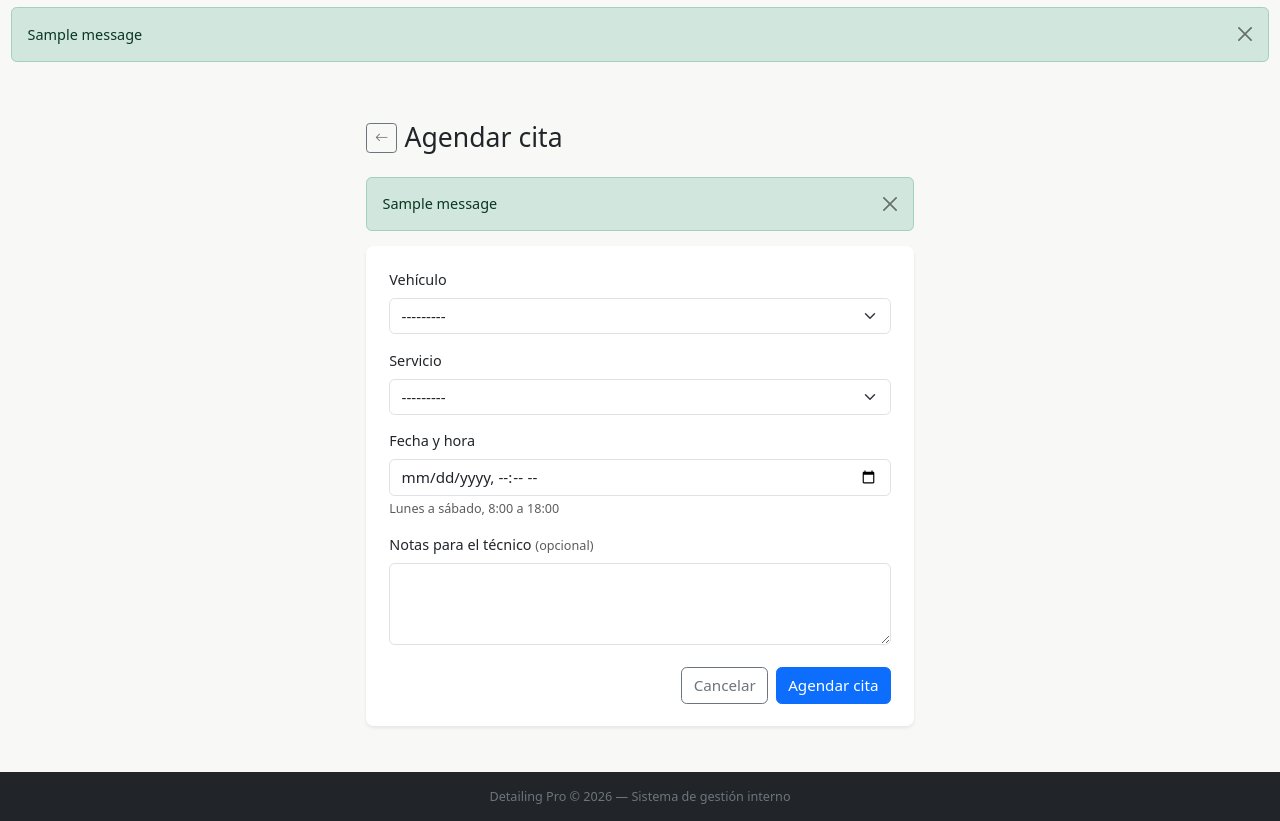
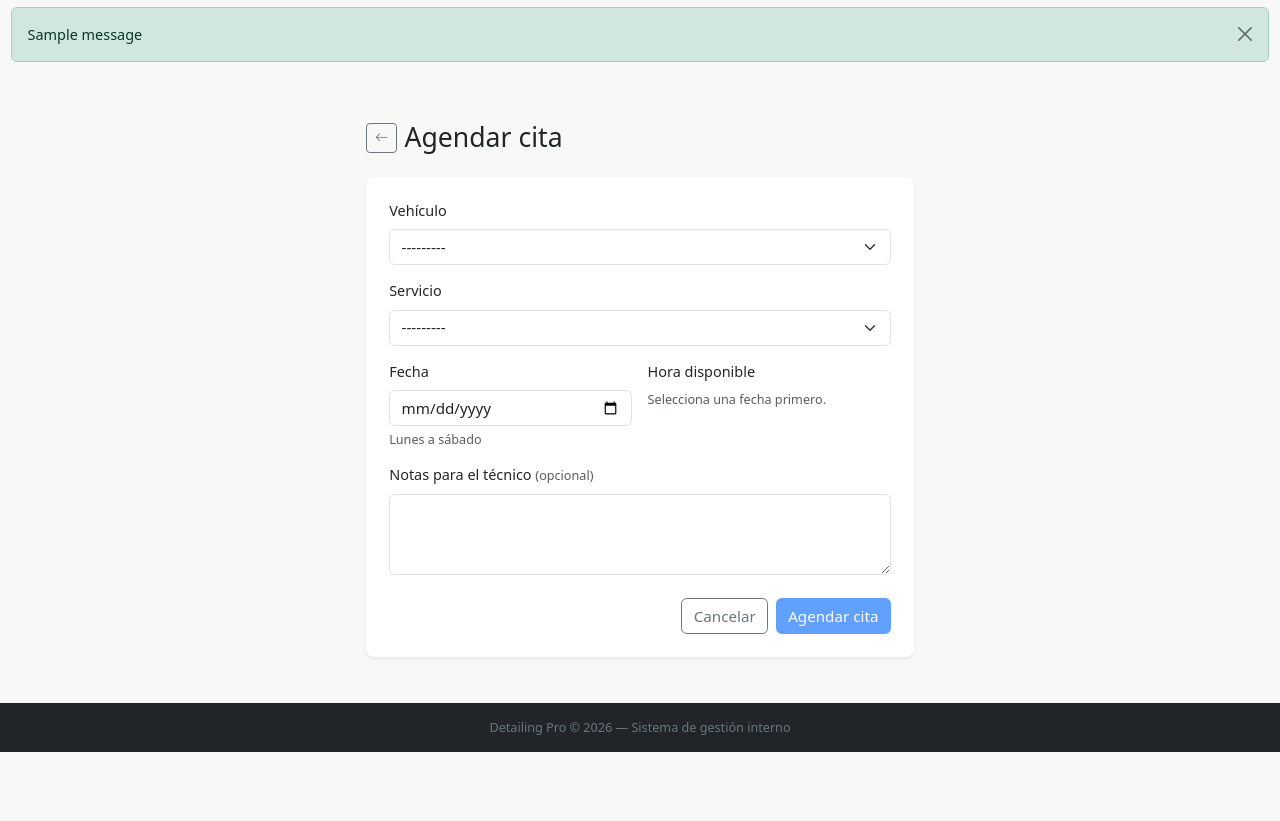
Before and after one commit to ChriisCG3312/CarDetailingX, a Django app: page /citas/nueva/ in a window 1280 px wide. Shown: the part 59-880 px from the top of the page. After the commit the page ends 811 px from the top, so only its background shows below. Run offline with Django 5.2, Linux system fonts and the light colour scheme; a user stored in the database is signed in; tables that the repository leaves empty hold one stand-in row (values such as "Sample post"); one stand-in notice (Sample message) is shown.

Commit message:
modificacion de agendar citas

```diff
--- a/apps/citas/forms.py
+++ b/apps/citas/forms.py
@@ -1,6 +1,14 @@
 """Formularios del módulo de Citas."""
 from django import forms
+from django.utils import timezone
+
+from apps.servicios.models import Servicio
 from .models import Cita, Vehiculo, Pago
+
+
+HORA_APERTURA = 8
+HORA_CIERRE = 18
+DIAS_ATENCION = set(range(6))  # lunes=0 … sábado=5
 
 
 class VehiculoForm(forms.ModelForm):
@@ -15,6 +23,24 @@ class VehiculoForm(forms.ModelForm):
             'placas': forms.TextInput(attrs={'class': 'form-control'}),
             'foto': forms.FileInput(attrs={'class': 'form-control'}),
         }
+
+    def clean_anio(self):
+        anio = self.cleaned_data['anio']
+        actual = timezone.now().year
+        if not (1990 <= anio <= actual + 1):
+            raise forms.ValidationError("El año del vehículo no es válido")
+        return anio
+
+    def clean_foto(self):
+        foto = self.cleaned_data.get('foto')
+        if not foto or not hasattr(foto, 'name'):
+            return foto
+        ext = foto.name.split('.')[-1].lower()
+        if ext not in ['jpg', 'jpeg', 'png']:
+            raise forms.ValidationError("Solo se permiten imágenes JPG o PNG")
+        if foto.size > 2 * 1024 * 1024:
+            raise forms.ValidationError("La imagen no puede pesar más de 2MB")
+        return foto
 
 
 class CitaForm(forms.ModelForm):
@@ -39,6 +65,64 @@ class CitaForm(forms.ModelForm):
         super().__init__(*args, **kwargs)
         if usuario and not usuario.es_admin:
             self.fields['vehiculo'].queryset = Vehiculo.objects.filter(cliente=usuario)
+        # solo servicios activos (RF-03)
+        self.fields['servicio'].queryset = Servicio.objects.filter(activo=True)
+
+    def clean_fecha_hora(self):
+        fecha_hora = self.cleaned_data.get('fecha_hora')
+        if not fecha_hora:
+            return fecha_hora
+
+        # convertir a hora local antes de validar
+        fecha_hora_local = timezone.localtime(fecha_hora)
+
+        # fecha futura
+        if fecha_hora <= timezone.now():
+            raise forms.ValidationError("No puedes agendar una cita en una fecha pasada")
+
+        # día de atención: lunes–sábado
+        if fecha_hora_local.weekday() not in DIAS_ATENCION:
+            raise forms.ValidationError(
+                "El horario de atención es de lunes a sábado de 8:00 a 18:00"
+            )
+
+        # hora de atención: 8:00–18:00
+        if not (HORA_APERTURA <= fecha_hora_local.hour < HORA_CIERRE):
+            raise forms.ValidationError(
+                "El horario de atención es de lunes a sábado de 8:00 a 18:00"
+            )
+
+        return fecha_hora
+
+    def clean(self):
+        cleaned = super().clean()
+        fecha_hora = cleaned.get('fecha_hora')
+        servicio = cleaned.get('servicio')
+
+        if not fecha_hora or not servicio:
+            return cleaned
+
+        # disponibilidad con margen de duración del servicio (RF-03)
+        duracion = timezone.timedelta(hours=float(servicio.duracion_horas))
+        fin_nueva = fecha_hora + duracion
+
+        traslape = (
+            Cita.objects
+            .exclude(estado=Cita.Estado.CANCELADA)
+            .filter(
+                fecha_hora__lt=fin_nueva,
+                fecha_hora__gte=fecha_hora - duracion,
+            )
+        )
+
+        # al editar, excluir la propia cita
+        if self.instance.pk:
+            traslape = traslape.exclude(pk=self.instance.pk)
+
+        if traslape.exists():
+            raise forms.ValidationError("Ya existe una cita en ese horario. Elige otro")
+
+        return cleaned
 
 
 class PagoForm(forms.ModelForm):
@@ -51,6 +135,7 @@ class PagoForm(forms.ModelForm):
             'metodo': forms.Select(attrs={'class': 'form-select'}),
             'referencia': forms.TextInput(attrs={'class': 'form-control'}),
         }
+
     def __init__(self, *args, **kwargs):
         super().__init__(*args, **kwargs)
         # solo citas terminadas sin pago previo (RF-07)
--- a/apps/citas/urls.py
+++ b/apps/citas/urls.py
@@ -22,4 +22,7 @@ urlpatterns = [
 
     # Agenda
     path('agenda/', views.AgendaHoyView.as_view(), name='agenda'),  # RF-08
+
+    # API
+     path('api/horarios/', views.HorariosDisponiblesView.as_view(), name='api_horarios'),
 ]
--- a/apps/citas/views.py
+++ b/apps/citas/views.py
@@ -8,12 +8,18 @@ from django.core.exceptions import PermissionDenied
 from django.shortcuts import redirect
 from django.urls import reverse_lazy
 from django.utils import timezone
-from django.views.generic import ListView, CreateView, UpdateView, TemplateView
+from django.views.generic import ListView, CreateView, UpdateView, TemplateView, View
 
 from .models import Cita, Vehiculo, Pago
 from .forms import CitaForm, VehiculoForm, PagoForm
 from apps.usuarios.mixins import AdminRequiredMixin, ClienteRequiredMixin
 
+from django.http import JsonResponse
+from datetime import date
+
+from django.http import JsonResponse
+from datetime import date as date_type
+from django.utils import timezone
 
 # ── Vehículos ─────────────────────────────────────────────────────────────────
 
@@ -121,6 +127,18 @@ class CitaCreateView(LoginRequiredMixin, CreateView):
         ctx['titulo'] = 'Agendar cita'
         return ctx
 
+    def get_context_data(self, **kwargs):
+        ctx = super().get_context_data(**kwargs)
+        ctx['titulo'] = 'Agendar cita'
+        ctx['hoy'] = timezone.localdate()
+        return ctx
+
+    def get_context_data(self, **kwargs):
+        ctx = super().get_context_data(**kwargs)
+        ctx['titulo'] = 'Agendar cita'
+        ctx['hoy'] = timezone.localdate()  # <-- agrega esta línea
+        return ctx
+
 
 class CitaUpdateView(AdminRequiredMixin, UpdateView):
     """Solo el Admin puede editar una cita ya existente."""
@@ -225,3 +243,53 @@ class AgendaHoyView(AdminRequiredMixin, TemplateView):
         )
         ctx['hoy'] = hoy
         return ctx
+
+# API: horarios disponibles por día
+class HorariosDisponiblesView(LoginRequiredMixin, View):
+    """
+    GET /citas/api/horarios/?fecha=2026-06-15
+    Devuelve los slots del día con su disponibilidad.
+    """
+    http_method_names = ['get']
+
+    SLOTS = [8, 9, 10, 11, 12, 13, 14, 15, 16, 17]
+
+    def get(self, request):
+        fecha_str = request.GET.get('fecha')
+        if not fecha_str:
+            return JsonResponse({'error': 'Falta el parámetro fecha'}, status=400)
+
+        try:
+            fecha = date_type.fromisoformat(fecha_str)
+        except ValueError:
+            return JsonResponse({'error': 'Fecha inválida'}, status=400)
+
+        hoy = timezone.localdate()
+        if fecha < hoy or fecha.weekday() == 6:
+            return JsonResponse({'slots': []})
+
+        citas_del_dia = (
+            Cita.objects
+            .filter(fecha_hora__date=fecha)
+            .exclude(estado=Cita.Estado.CANCELADA)
+            .values_list('fecha_hora', flat=True)
+        )
+
+        horas_ocupadas = set()
+        for dt in citas_del_dia:
+            hora_local = timezone.localtime(dt).hour
+            horas_ocupadas.add(hora_local)
+
+        ahora = timezone.localtime(timezone.now())
+        slots = []
+        for hora in self.SLOTS:
+            ocupado = hora in horas_ocupadas
+            if fecha == hoy and hora <= ahora.hour:
+                ocupado = True
+            slots.append({
+                'hora': hora,
+                'label': f'{hora:02d}:00',
+                'disponible': not ocupado,
+            })
+
+        return JsonResponse({'slots': slots, 'fecha': fecha_str})
--- a/templates/citas/form.html
+++ b/templates/citas/form.html
@@ -13,18 +13,9 @@
         <h1 class="h3 mb-0">{{ titulo|default:"Cita" }}</h1>
       </div>
 
-      {% if messages %}
-        {% for msg in messages %}
-          <div class="alert alert-{{ msg.tags }} alert-dismissible fade show" role="alert">
-            {{ msg }}
-            <button type="button" class="btn-close" data-bs-dismiss="alert"></button>
-          </div>
-        {% endfor %}
-      {% endif %}
-
       <div class="card border-0 shadow-sm">
         <div class="card-body p-4">
-          <form method="post" novalidate>
+          <form method="post" novalidate id="cita-form">
             {% csrf_token %}
 
             <div class="row g-3">
@@ -45,14 +36,46 @@
                 {% endif %}
               </div>
 
-              <div class="col-12">
-                <label for="{{ form.fecha_hora.id_for_label }}" class="form-label">Fecha y hora</label>
-                {{ form.fecha_hora }}
-                {% if form.fecha_hora.errors %}
+              {# ── Selector de fecha ── #}
+              <div class="col-12 col-sm-6">
+                <label for="id-fecha" class="form-label">Fecha</label>
+                <input type="date" id="id-fecha" class="form-control"
+                       min="{{ hoy }}" onchange="cargarSlots()">
+                <div class="form-text">Lunes a sábado</div>
+                <div id="error-fecha" class="text-danger small mt-1" style="display:none">
+                  No se atiende los domingos.
+                </div>
+              </div>
+
+              {# ── Selector de hora (slots) ── #}
+              <div class="col-12 col-sm-6">
+                <label class="form-label">Hora disponible</label>
+                <div id="slots-loading" class="text-muted small" style="display:none">
+                  <i class="bi bi-hourglass-split me-1"></i>Cargando...
+                </div>
+                <div id="slots-grid" class="d-flex flex-wrap gap-2"></div>
+                <div id="slots-placeholder" class="text-muted small">
+                  Selecciona una fecha primero.
+                </div>
+              </div>
+
+              {# Campo oculto que Django recibe #}
+              <input type="hidden" name="fecha_hora" id="fecha_hora_input"
+                     value="{{ form.fecha_hora.value|default:'' }}">
+
+              {# Resumen de selección #}
+              <div id="seleccion-resumen" class="col-12" style="display:none">
+                <div class="alert alert-primary py-2 mb-0">
+                  <i class="bi bi-calendar-check me-1"></i>
+                  <span id="seleccion-texto"></span>
+                </div>
+              </div>
+
+              {% if form.fecha_hora.errors %}
+                <div class="col-12">
                   <div class="invalid-feedback d-block">{{ form.fecha_hora.errors.0 }}</div>
-                {% endif %}
-                <div class="form-text">Lunes a sábado, 8:00 a 18:00</div>
-              </div>
+                </div>
+              {% endif %}
 
               <div class="col-12">
                 <label for="{{ form.notas_cliente.id_for_label }}" class="form-label">
@@ -64,7 +87,6 @@
                 {% endif %}
               </div>
 
-              {# Errores generales del formulario (clean) #}
               {% if form.non_field_errors %}
                 <div class="col-12">
                   <div class="alert alert-danger py-2">
@@ -79,7 +101,7 @@
 
             <div class="d-flex justify-content-end gap-2 mt-4">
               <a href="{% url 'citas:lista' %}" class="btn btn-outline-secondary">Cancelar</a>
-              <button type="submit" class="btn btn-primary">
+              <button type="submit" class="btn btn-primary" id="btn-submit" disabled>
                 {% if object %}Guardar cambios{% else %}Agendar cita{% endif %}
               </button>
             </div>
@@ -92,3 +114,91 @@
   </div>
 </div>
 {% endblock %}
+
+{% block extra_js %}
+<script>
+const API_URL = "{% url 'citas:api_horarios' %}";
+const MESES = ['enero','febrero','marzo','abril','mayo','junio','julio','agosto','septiembre','octubre','noviembre','diciembre'];
+const DIAS = ['lunes','martes','miércoles','jueves','viernes','sábado','domingo'];
+
+async function cargarSlots() {
+  const fechaInput = document.getElementById('id-fecha');
+  const fecha = fechaInput.value;
+  const slotsGrid = document.getElementById('slots-grid');
+  const placeholder = document.getElementById('slots-placeholder');
+  const loading = document.getElementById('slots-loading');
+  const errorFecha = document.getElementById('error-fecha');
+
+  // reset
+  slotsGrid.innerHTML = '';
+  placeholder.style.display = 'none';
+  errorFecha.style.display = 'none';
+  document.getElementById('fecha_hora_input').value = '';
+  document.getElementById('btn-submit').disabled = true;
+  document.getElementById('seleccion-resumen').style.display = 'none';
+
+  if (!fecha) return;
+
+  // bloquear domingo
+  const d = new Date(fecha + 'T12:00:00');
+  if (d.getDay() === 0) {
+    errorFecha.style.display = 'block';
+    return;
+  }
+
+  loading.style.display = 'block';
+
+  try {
+    const resp = await fetch(`${API_URL}?fecha=${fecha}`);
+    const data = await resp.json();
+    loading.style.display = 'none';
+
+    if (!data.slots || data.slots.length === 0) {
+      slotsGrid.innerHTML = '<span class="text-muted small">No hay horarios disponibles.</span>';
+      return;
+    }
+
+    data.slots.forEach(slot => {
+      const btn = document.createElement('button');
+      btn.type = 'button';
+      btn.textContent = slot.label;
+      btn.className = slot.disponible
+        ? 'btn btn-sm btn-outline-success'
+        : 'btn btn-sm btn-outline-danger';
+      btn.disabled = !slot.disponible;
+      if (slot.disponible) {
+        btn.onclick = () => seleccionarHora(fecha, slot.hora, slot.label, btn);
+      }
+      slotsGrid.appendChild(btn);
+    });
+
+  } catch(e) {
+    loading.style.display = 'none';
+    slotsGrid.innerHTML = '<span class="text-danger small">Error al cargar horarios.</span>';
+  }
+}
+
+function seleccionarHora(fecha, hora, label, btnEl) {
+  // resaltar seleccionado
+  document.querySelectorAll('#slots-grid button').forEach(b => {
+    b.classList.remove('btn-success');
+    if (!b.disabled) b.classList.add('btn-outline-success');
+  });
+  btnEl.classList.remove('btn-outline-success');
+  btnEl.classList.add('btn-success');
+
+  // llenar campo oculto
+  const valor = `${fecha} ${String(hora).padStart(2,'0')}:00`;
+  document.getElementById('fecha_hora_input').value = valor;
+
+  // resumen
+  const d = new Date(fecha + 'T12:00:00');
+  const diaIdx = d.getDay() === 0 ? 6 : d.getDay() - 1;
+  const texto = `${DIAS[diaIdx].charAt(0).toUpperCase() + DIAS[diaIdx].slice(1)} ${d.getDate()} de ${MESES[d.getMonth()]} a las ${label}`;
+  document.getElementById('seleccion-texto').textContent = texto;
+  document.getElementById('seleccion-resumen').style.display = 'block';
+
+  document.getElementById('btn-submit').disabled = false;
+}
+</script>
+{% endblock %}
```
